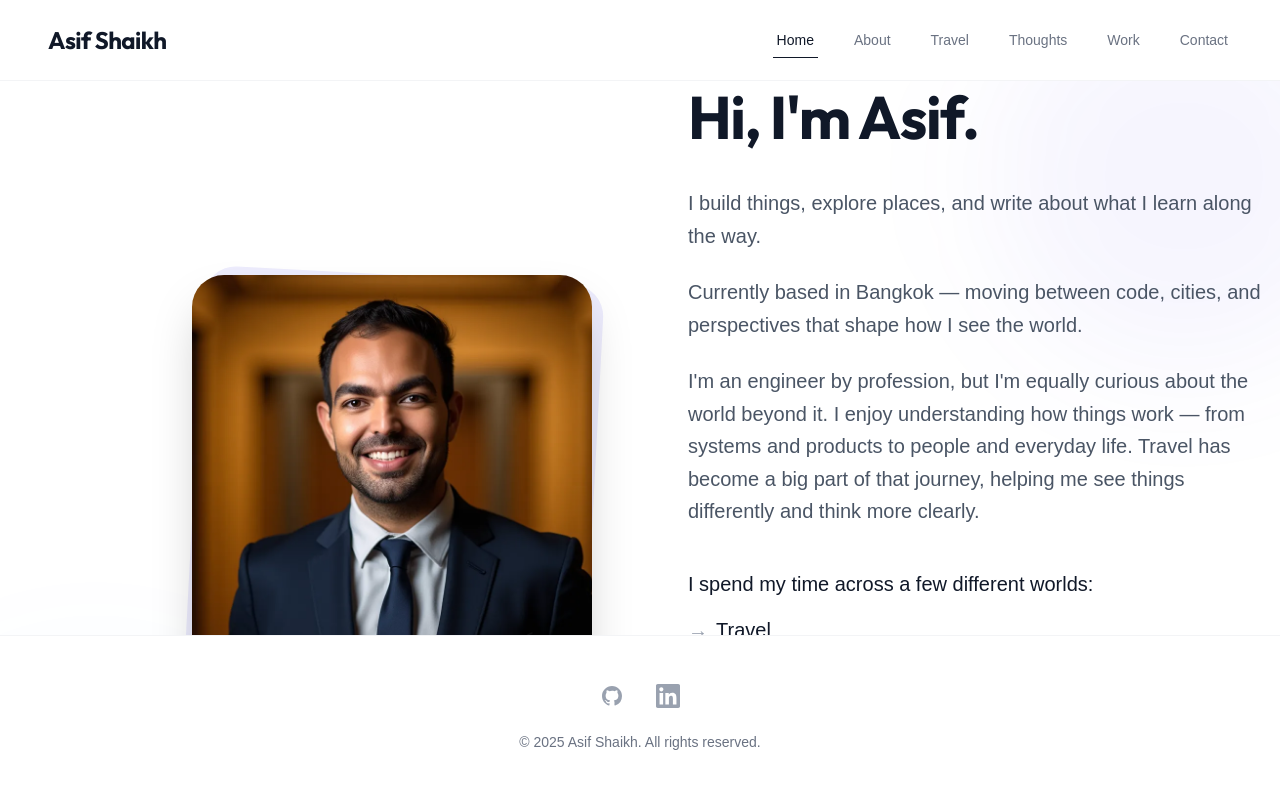
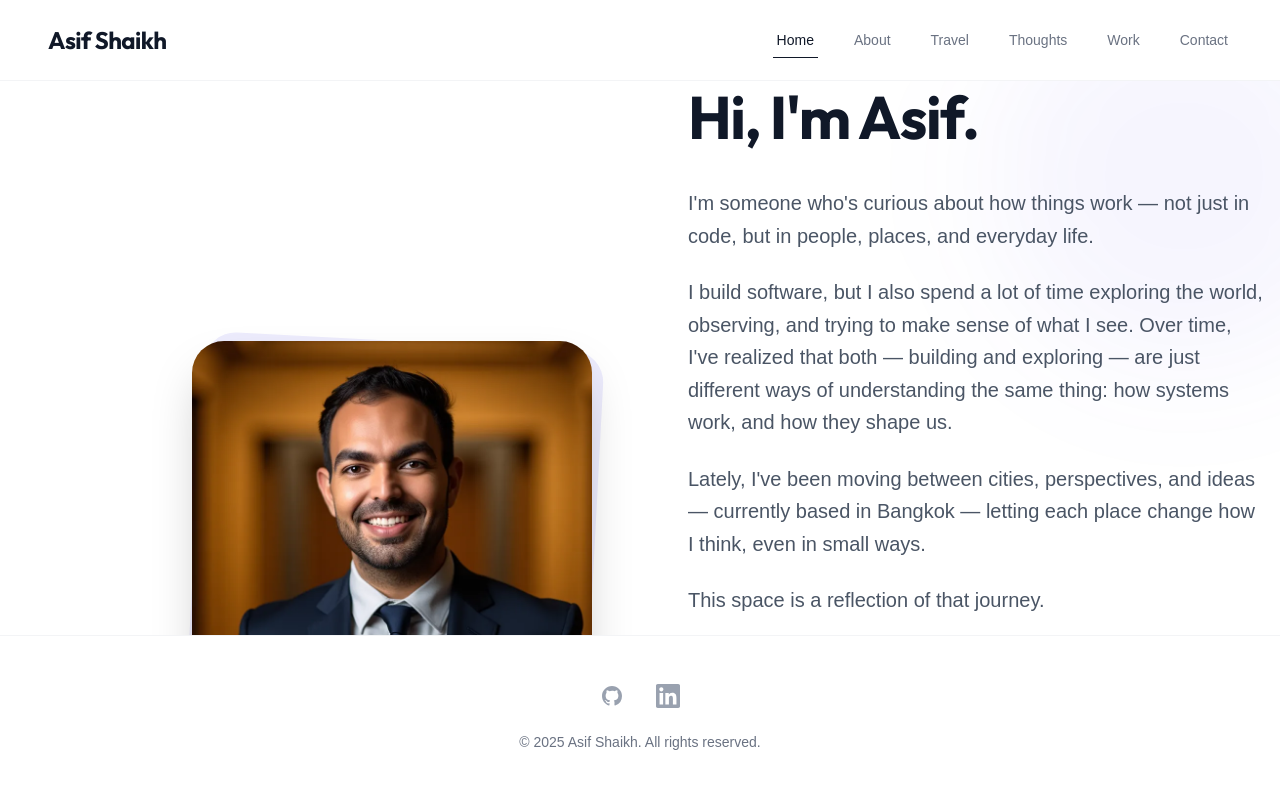
Before and after one commit to asifsheikh/site, a Next.js app: page / in a window 1280 px wide. Shown: the top 788 px of the page. Built offline with nearby package versions, Linux system fonts and the light colour scheme.

Commit message:
style: refine bento layout cards with pastel gradients and premium UI spacing

```diff
--- a/src/app/page.tsx
+++ b/src/app/page.tsx
@@ -1,5 +1,40 @@
 import Image from 'next/image'
 import Link from 'next/link'
+
+interface CategoryCardProps {
+  title: string;
+  description: string;
+  link: string;
+  bgContent: React.ReactNode;
+  isProminent?: boolean;
+}
+
+const CategoryCard = ({ title, description, link, bgContent, isProminent }: CategoryCardProps) => (
+  <Link
+    href={link}
+    className={`group relative overflow-hidden rounded-[20px] p-8 h-56 flex flex-col justify-end transition-all duration-300 ease-out hover:scale-[1.02] focus-visible:outline-none focus-visible:ring-2 focus-visible:ring-gray-300 bg-white border border-black/[0.04] ${
+      isProminent
+        ? "shadow-[0_8px_30px_-8px_rgba(0,0,0,0.08)]"
+        : "shadow-[0_4px_24px_-8px_rgba(0,0,0,0.05)]"
+    }`}
+  >
+    {/* Background Node Injection */}
+    <div className="absolute inset-0 transition-all duration-300 ease-out group-hover:brightness-[1.03]">
+      {bgContent}
+    </div>
+
+    {/* Subtle Inner overlay for uniform readability */}
+    <div className="absolute inset-0 bg-gradient-to-t from-white/95 via-white/50 to-transparent transition-colors duration-300 group-hover:from-white group-hover:via-white/70" />
+
+    {/* Content */}
+    <div className="relative z-10 transition-transform duration-300 ease-out">
+      <h3 className="text-xl font-semibold text-gray-900 mb-2">{title}</h3>
+      <p className="text-sm text-gray-500 leading-relaxed max-w-[95%]">
+        {description}
+      </p>
+    </div>
+  </Link>
+);
 
 export default function Home() {
   return (
@@ -32,55 +67,60 @@ export default function Home() {
 
           <div className="space-y-6 text-lg sm:text-xl text-gray-600 leading-relaxed font-light">
             <p>
-              I build things, explore places, and write about what I learn along the way.
+              I&apos;m someone who&apos;s curious about how things work — not just in code, but in people, places, and everyday life.
             </p>
 
             <p>
-              Currently based in Bangkok — moving between code, cities, and perspectives that shape how I see the world.
+              I build software, but I also spend a lot of time exploring the world, observing, and trying to make sense of what I see. Over time, I&apos;ve realized that both — building and exploring — are just different ways of understanding the same thing: how systems work, and how they shape us.
             </p>
 
             <p>
-              I&apos;m an engineer by profession, but I&apos;m equally curious about the world beyond it.
-              I enjoy understanding how things work — from systems and products to people and everyday life.
-              Travel has become a big part of that journey, helping me see things differently and think more clearly.
+              Lately, I&apos;ve been moving between cities, perspectives, and ideas — currently based in Bangkok — letting each place change how I think, even in small ways.
             </p>
 
-            <div className="pt-4 pb-2">
-              <p className="font-medium text-gray-900 mb-4 text-left">I spend my time across a few different worlds:</p>
+            <p>
+              This space is a reflection of that journey.
+            </p>
 
-              <div className="space-y-6 text-left">
-                <div className="group">
-                  <Link href="/travel" className="block">
-                    <h3 className="text-xl font-medium text-gray-900 group-hover:text-gray-600 transition-colors flex items-center lg:justify-start justify-center gap-2">
-                      <span className="text-gray-400">→</span> Travel
-                    </h3>
-                    <p className="text-base text-gray-500 mt-1 lg:ml-6">Stories and reflections from places I&apos;ve experienced.</p>
-                  </Link>
-                </div>
+            <div className="pt-8 pb-4 w-full">
+              <h2 className="text-xl font-medium text-gray-900 mb-8 text-left">
+                I spend my time across a few different worlds:
+              </h2>
 
-                <div className="group">
-                  <Link href="/blogs" className="block">
-                    <h3 className="text-xl font-medium text-gray-900 group-hover:text-gray-600 transition-colors flex items-center lg:justify-start justify-center gap-2">
-                      <span className="text-gray-400">→</span> Thoughts
-                    </h3>
-                    <p className="text-base text-gray-500 mt-1 lg:ml-6">Ideas, observations, and things I&apos;m still figuring out.</p>
-                  </Link>
-                </div>
+              <div className="grid grid-cols-1 md:grid-cols-3 gap-6">
+                <CategoryCard
+                  title="Travel"
+                  description="Places, moments, and stories that stayed with me."
+                  link="/travel"
+                  bgContent={
+                    <div className="w-full h-full bg-gradient-to-br from-orange-50/80 via-rose-50/50 to-sky-50/60" />
+                  }
+                />
 
-                <div className="group">
-                  <Link href="/work-experience" className="block">
-                    <h3 className="text-xl font-medium text-gray-900 group-hover:text-gray-600 transition-colors flex items-center lg:justify-start justify-center gap-2">
-                      <span className="text-gray-400">→</span> Work
-                    </h3>
-                    <p className="text-base text-gray-500 mt-1 lg:ml-6">What I build and how I think about systems.</p>
-                  </Link>
-                </div>
+                <CategoryCard
+                  title="Thoughts"
+                  description="Ideas, questions, and observations I'm still exploring."
+                  link="/blogs"
+                  isProminent={true}
+                  bgContent={
+                    <div className="w-full h-full bg-gradient-to-tr from-purple-50/60 via-indigo-50/30 to-blue-50/40" />
+                  }
+                />
+
+                <CategoryCard
+                  title="Work"
+                  description="Things I've built and how I think about systems."
+                  link="/work-experience"
+                  bgContent={
+                    <div className="w-full h-full bg-gray-50/50 bg-[linear-gradient(to_right,#e5e7eb_1px,transparent_1px),linear-gradient(to_bottom,#e5e7eb_1px,transparent_1px)] bg-[size:16px_16px] opacity-15" />
+                  }
+                />
               </div>
             </div>
 
             <div className="pt-6">
               <p>
-                If something here resonates with you, I&apos;d love to hear from you.
+                If something here resonates, I&apos;d love to connect.
               </p>
               <Link
                 href="/contact"
```
